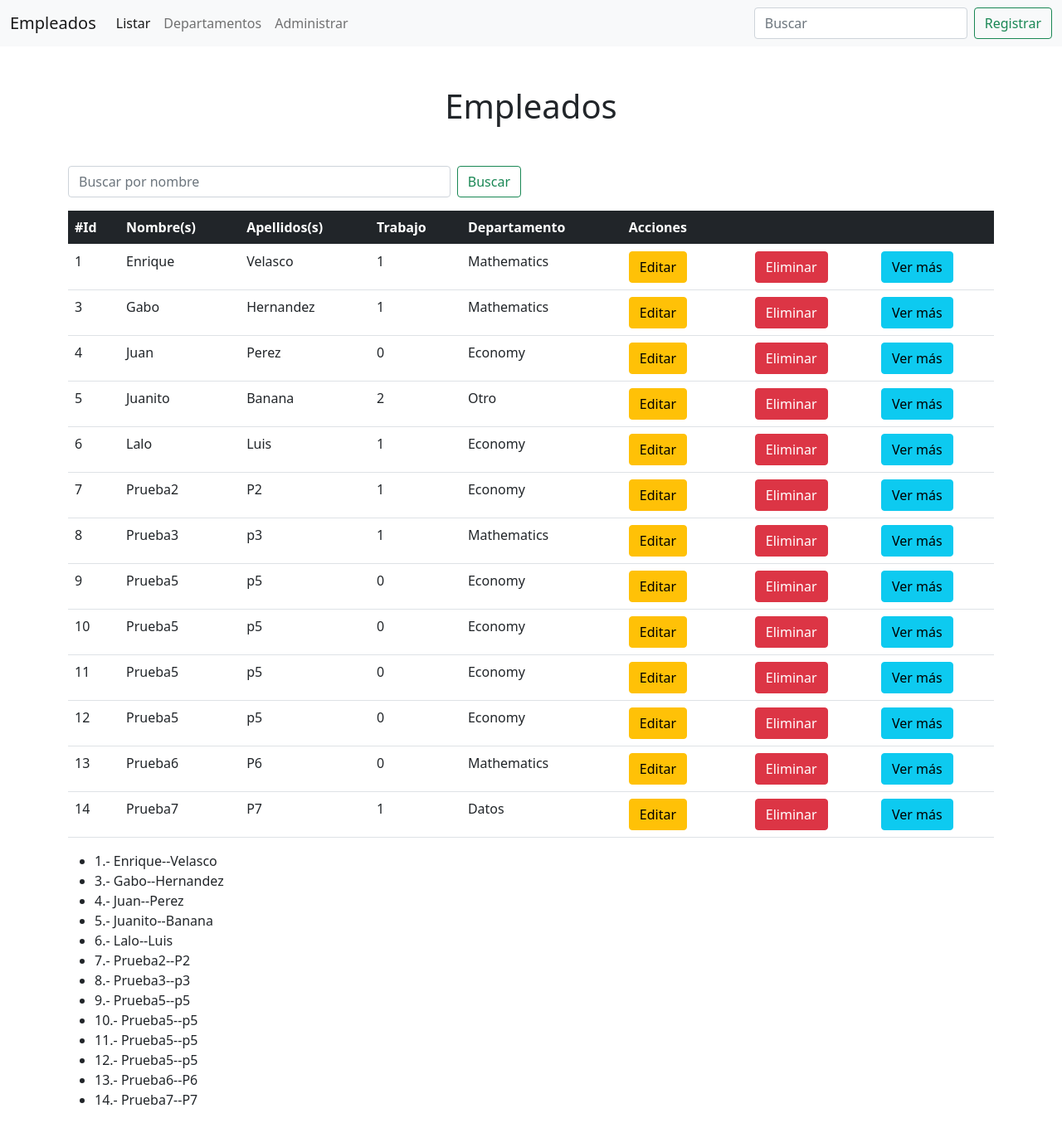
After one commit to EnriqueVelascoJi/Empleados_DJANGO, a Django app: page /list_all/ in a window 1280 px wide. The commit adds this page. Shown: the whole page at 83% size. Run offline with Django 3.2, Linux system fonts and the light colour scheme; data comes from the database, SQL or seed files in the repository; some libraries are stand-ins or nearby versions.

Commit message:
UI-start

```diff
--- a/empleados/apps/persona/urls.py
+++ b/empleados/apps/persona/urls.py
@@ -7,6 +7,7 @@ app_name = 'person_app'
 
 
 urlpatterns = [
+    path('', views.InicioView.as_view(), name='inicio'),
     path('list_all/', views.ListAll.as_view(), name='list_all'),
     path('list_by_department/<name>/', views.ListByDepartment.as_view(), name='list_by_department'),
     path('list_by_job/<job>/', views.ListByJob.as_view(), name='list_by_job'),
--- a/empleados/apps/persona/views.py
+++ b/empleados/apps/persona/views.py
@@ -21,13 +21,32 @@ from django.urls import reverse_lazy
 
 # Create your views here.
 
+#Pagina de inicio
+class InicioView(TemplateView):
+    """Vista que carga la pagina de inicio"""
+    template_name = "inicio.html"
+
+
+
 #Lista todos los empleados
 class ListAll(ListView):
     model = Person
     template_name = "Person/listPerson.html"
 
+    context_object_name = "empleados"
+
     #Paginación
-    paginate_by = 5
+    # paginate_by = 5
+
+    def get_queryset(self):
+
+    #Recuperamos el valor del formulario
+        kword = self.request.GET.get('kword', '')
+        queryset = Person.objects.filter(
+            first_name__contains = kword
+        )
+        return queryset
+
 
 
 #Lista los empleados por departamentos
@@ -77,7 +96,7 @@ class ListByKeyWord(ListView):
     def get_queryset(self):
 
         #Recuperamos el valor del formulario
-        kword = self.request.GET['kword']
+        kword = self.request.GET.get('kword', '')
         queryset = Person.objects.filter(
             first_name__contains = kword
         )
@@ -94,7 +113,7 @@ class ListHabilidades(ListView):
     def get_queryset(self):
 
         #Recuperar el id del fomulario
-        id_empleado = self.request.GET['id_empleado']
+        id_empleado = self.request.GET.get('id_empleado', '')
 
         #Recuperamos un empleado
         empleado = Person.objects.get(id = id_empleado)
--- a/empleados/empleados/urls.py
+++ b/empleados/empleados/urls.py
@@ -18,12 +18,12 @@ from django.urls import path, include
 from django.http import HttpResponseRedirect, HttpResponse
 
 
-def inicio(request):
-    return HttpResponse("<h1>Incio!</h1>")
+# def inicio(request):
+#     return HttpResponse("<h1>Incio!</h1>")
 
 urlpatterns = [
+    # path('', view=inicio),
     path('admin/', admin.site.urls),
-    path('', view=inicio),
-    path('department/', include('apps.department.urls')),
-    path('person/', include('apps.persona.urls'))
+    path('', include('apps.department.urls')),
+    path('', include('apps.persona.urls'))
 ]
--- a/empleados/templates/Person/listPerson.html
+++ b/empleados/templates/Person/listPerson.html
@@ -1,8 +1,74 @@
-<h1>Empleados</h1>
+{% extends 'base.html' %}
+
+{% block title %}
+    Listar Empleados
+{% endblock title %}
+
+
+{% block content %}
+{% include 'includes/header.html' %}
+
+<div class="container mt-5">
+    <h1 class="text-center mt-5 mb-5">Empleados</h1>
+    <div class="row">
+        <div class="col-md-6">
+            <form class="d-flex mb-3">{% csrf_token %}
+            <input class="form-control me-2" type="search" placeholder="Buscar por nombre" aria-label="Search" id="kword" name="kword">
+                <button class="btn btn-outline-success" type="submit">Buscar</button>
+            </form>
+        </div>
+    </div>
+    <table class="table">
+        <thead class="table-dark">
+          <tr>
+            <th>#Id</th>
+            <th>Nombre(s)</th>
+            <th>Apellidos(s)</th>
+            <th>Trabajo</th>
+            <th>Departamento</th>
+            <th>Acciones</th>
+          </tr>
+        </thead>
+        <tbody>
+
+            {% for empleado in empleados %}
+               <tr>
+                   <td>{{empleado.id}}</td>
+                   <td>{{empleado.first_name}}</td>
+                   <td>{{empleado.last_name}}</td>
+                   <td>{{empleado.job}}</td>
+                   <td>{{empleado.department.name}}</td>
+                   <td>
+                    <div class="row">
+                        <div class="col-md-4">
+                            <form>
+                                <button type="submit" class="btn btn-warning">Editar</button>
+                            </form>
+                        </div>
+                        <div class="col-md-4">
+                            <form>
+                                <button type="submit" class="btn btn-danger">Eliminar</button>
+                            </form>
+                        </div>
+                        <div class="col-md-4">
+                            <form action="/ver_empleado/{{empleado.id}}">
+                                <button type="submit" class="btn btn-info">Ver más</button>
+                            </form>
+                        </div>
+                    </div>
+                   </td>
+               </tr>
+            {% endfor %}
+
+
+        </tbody>
+      </table>
 <ul>
-{% for person in object_list %}
-    <li>{{person.first_name}}</li>
+{% for empleado in empleados %}
+    <li>{{empleado}}</li>
 {% empty %}
     <li>No employes yet.</li>
 {% endfor %}
 </ul>
+</div>
+{% endblock content %}
--- a/empleados/templates/base.html
+++ b/empleados/templates/base.html
@@ -4,6 +4,9 @@
     <meta charset="UTF-8">
     <meta http-equiv="X-UA-Compatible" content="IE=edge">
     <meta name="viewport" content="width=device-width, initial-scale=1.0">
+
+    <!-- Estilo de Bootstrap -->
+    <link href="https://cdn.jsdelivr.net/npm/bootstrap@5.0.2/dist/css/bootstrap.min.css" rel="stylesheet" integrity="sha384-EVSTQN3/azprG1Anm3QDgpJLIm9Nao0Yz1ztcQTwFspd3yD65VohhpuuCOmLASjC" crossorigin="anonymous">
     <title>
 
         {% block title %}
@@ -19,5 +22,9 @@
     {% endblock content %}
 
 
+    <script src="https://cdn.jsdelivr.net/npm/bootstrap@5.0.2/dist/js/bootstrap.bundle.min.js" integrity="sha384-MrcW6ZMFYlzcLA8Nl+NtUVF0sA7MsXsP1UyJoMp4YLEuNSfAP+JcXn/tWtIaxVXM" crossorigin="anonymous"></script>
+    <script src="https://cdn.jsdelivr.net/npm/@popperjs/core@2.9.2/dist/umd/popper.min.js" integrity="sha384-IQsoLXl5PILFhosVNubq5LC7Qb9DXgDA9i+tQ8Zj3iwWAwPtgFTxbJ8NT4GN1R8p" crossorigin="anonymous"></script>
+    <script src="https://cdn.jsdelivr.net/npm/bootstrap@5.0.2/dist/js/bootstrap.min.js" integrity="sha384-cVKIPhGWiC2Al4u+LWgxfKTRIcfu0JTxR+EQDz/bgldoEyl4H0zUF0QKbrJ0EcQF" crossorigin="anonymous"></script>
+
 </body>
 </html>
--- /dev/null
+++ b/empleados/templates/includes/header.html
@@ -0,0 +1,25 @@
+<nav class="navbar navbar-expand-lg navbar-light bg-light">
+    <div class="container-fluid">
+      <button class="navbar-toggler" type="button" data-bs-toggle="collapse" data-bs-target="#navbarTogglerDemo03" aria-controls="navbarTogglerDemo03" aria-expanded="false" aria-label="Toggle navigation">
+        <span class="navbar-toggler-icon"></span>
+      </button>
+      <a class="navbar-brand" href="/">Empleados</a>
+      <div class="collapse navbar-collapse" id="navbarTogglerDemo03">
+        <ul class="navbar-nav me-auto mb-2 mb-lg-0">
+          <li class="nav-item">
+            <a class="nav-link active" aria-current="page" href="{% url 'person_app:list_all' %}">Listar</a>
+          </li>
+          <li class="nav-item">
+            <a class="nav-link" href="#">Departamentos</a>
+          </li>
+          <li class="nav-item">
+            <a class="nav-link" href="#">Administrar</a>
+          </li>
+        </ul>
+        <form class="d-flex">
+          <input class="form-control me-2" type="search" placeholder="Buscar" aria-label="Search">
+          <button class="btn btn-outline-success" type="submit">Registrar</button>
+        </form>
+      </div>
+    </div>
+  </nav>
```
Also changed, not shown: empleados/templates/inicio.html (added, +54 -0 lines), empleados/static/img/inicio.png (added).
